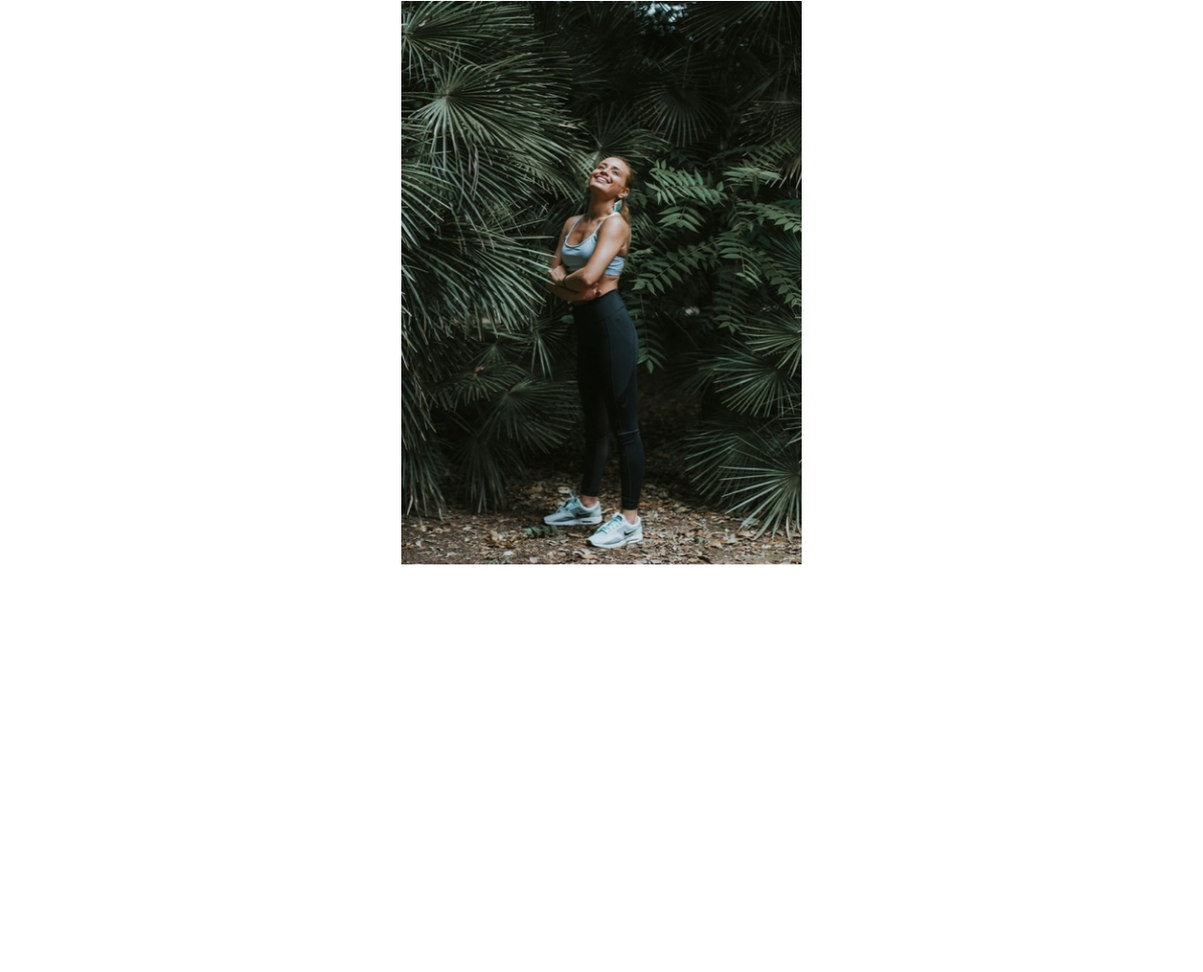
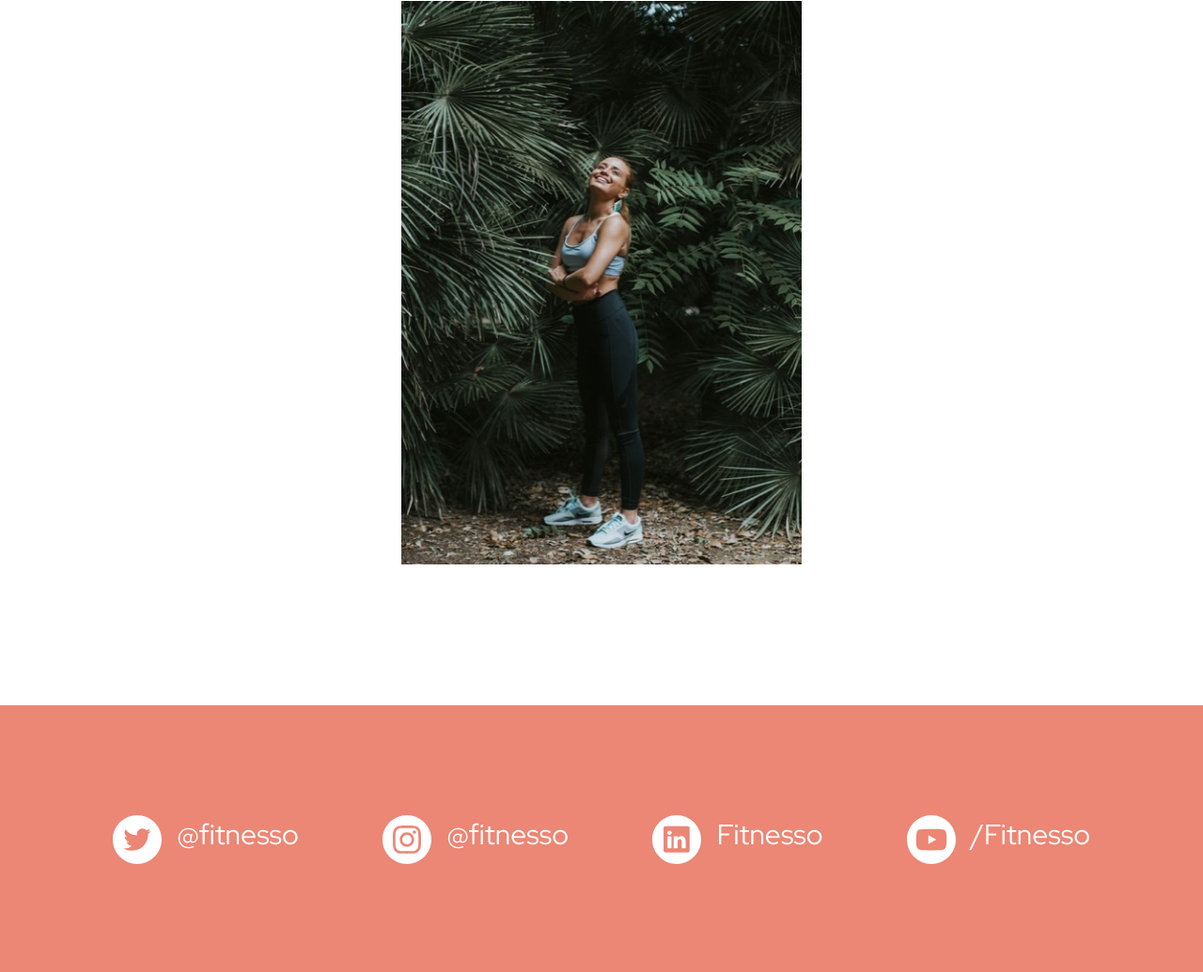
Before and after one commit to OleksiyTymchenko/fitnesso, a plain HTML site: page index.html in a window 1280 px wide. Shown: the part 1808-2843 px from the top of the page at 94% size. Before the commit the page ends 2559 px from the top, so only its background shows below. Drawn offline with nearby package versions, Linux system fonts and the light colour scheme.

Commit message:
Added new section

```diff
--- a/index.html
+++ b/index.html
@@ -251,6 +251,48 @@
         </div>
       </div>
     </section>
+    <section class="socials">
+      <div class="container-box">
+        <div class="social-list">
+          <div class="social-list__item">
+            <a href="#">
+              <svg class="social-icon">
+                <use xlink:href="./img/socials/twitter.svg#twitter"></use>
+              </svg>
+              <span class="social-text">@fitnesso</span>
+            </a>
+
+          </div>
+          <div class="social-list__item">
+            <a href="#">
+              <svg class="social-icon">
+                <use xlink:href="./img/socials/instagram.svg#inst"></use>
+              </svg>
+              <span class="social-text">@fitnesso</span>
+            </a>
+
+          </div>
+          <div class="social-list__item">
+            <a href="#">
+              <svg class="social-icon">
+                <use xlink:href="./img/socials/linkedin.svg#link"></use>
+              </svg>
+              <span class="social-text">Fitnesso</span>
+            </a>
+
+          </div>
+          <div class="social-list__item">
+            <a href="#">
+              <svg class="social-icon">
+                <use xlink:href="./img/socials/youTybe.svg#you"></use>
+              </svg>
+              <span class="social-text">/Fitnesso</span>
+            </a>
+
+          </div>
+        </div>
+      </div>
+    </section>
   </main>
   <footer class="footer"></footer>
   <script src="https://cdn.jsdelivr.net/npm/bootstrap@5.2.3/dist/js/bootstrap.bundle.min.js"
--- a/style.css
+++ b/style.css
@@ -470,3 +470,29 @@ p.price{
 .list-of-photos__item:last-child{
   background: url('./img/trips/woman.png') center / 100% 100% no-repeat;
 }
+
+/*================== socials ===============*/
+.socials{
+  padding: 115px 0;
+  background-color: #EC8675;
+}
+
+.social-list{
+  display: flex;
+  justify-content: space-between;
+  max-width: 1040px;
+  width: 100%;
+  margin: auto;
+}
+
+.social-icon{
+  height: 52px;
+  width: 52px;
+}
+
+.social-text{
+  font-family: "Red Hat Display", serif;;
+  color: #fff;
+  font-size: 30px;
+  margin-left: 13px;
+}
```
Also changed, not shown: img/socials/instagram.svg (added), img/socials/linkedin.svg (added), img/socials/twitter.svg (added), img/socials/youTybe.svg (added), 1 other file.
